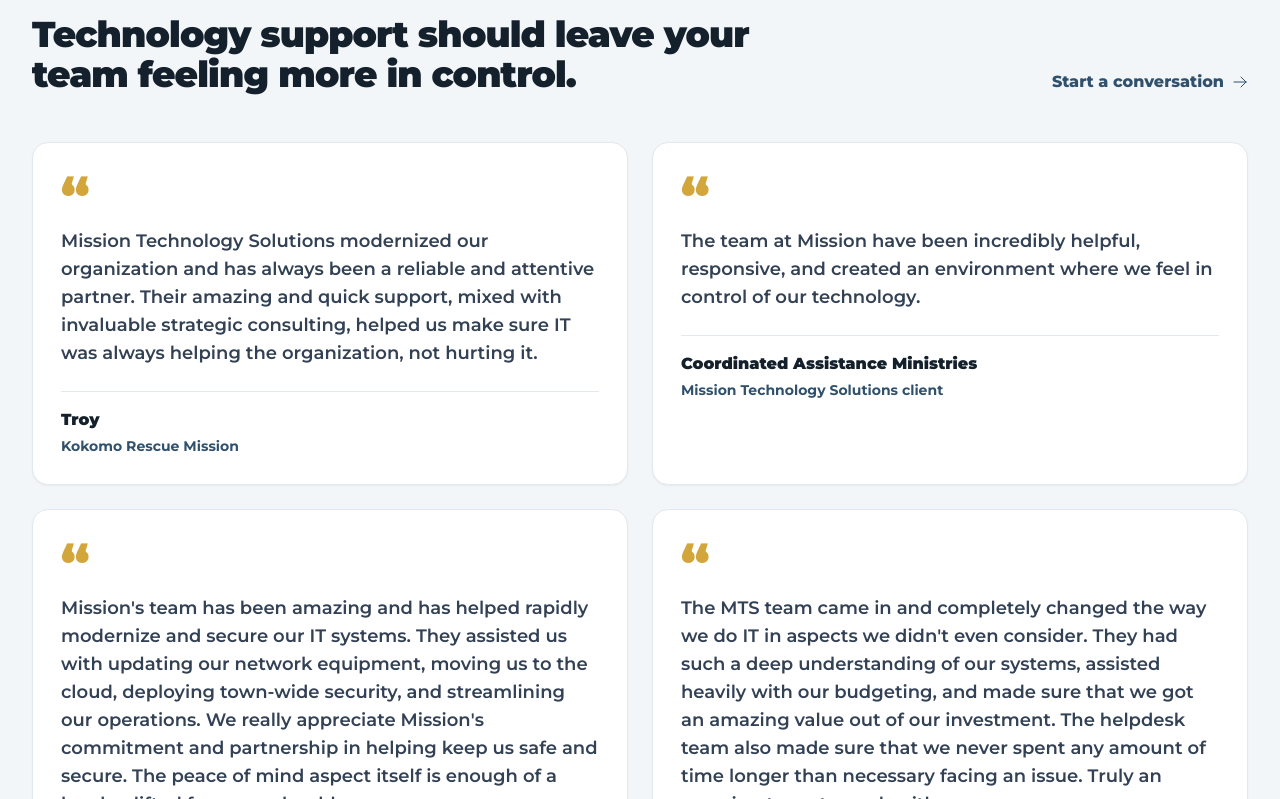
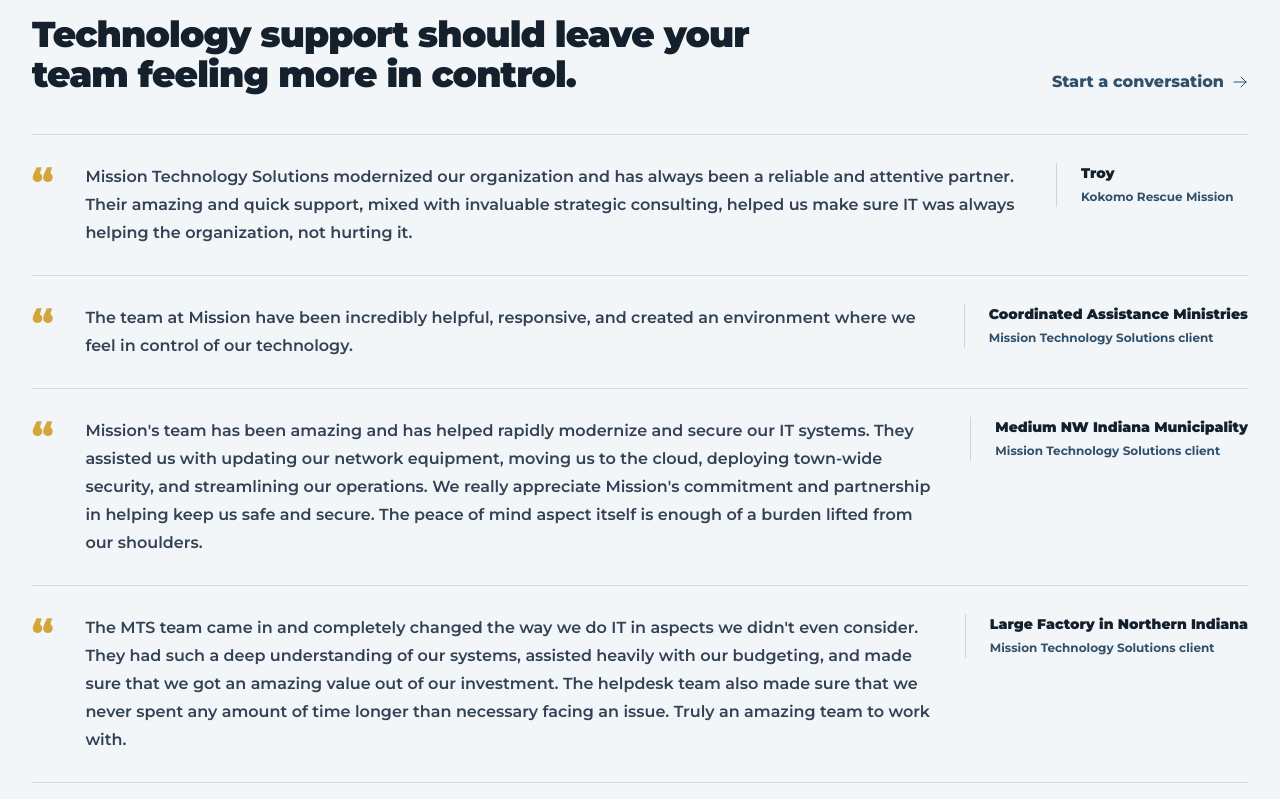
Before and after one commit to MissionTS/mts-site, a Next.js app: page / in a window 1280 px wide. Shown: the part 1221-2020 px from the top of the page. Built offline with nearby package versions, Linux system fonts and the light colour scheme.

Commit message:
Restyle testimonials as editorial quotes

```diff
--- a/app/page.tsx
+++ b/app/page.tsx
@@ -234,14 +234,14 @@
             </div>
             <Link href="/#contact" className="inline-flex shrink-0 items-center gap-2 font-extrabold text-mission-navy transition hover:text-mission-gold">Start a conversation <ArrowRightIcon className="h-4 w-4" /></Link>
           </div>
-          <div className="mt-12 grid gap-6 lg:grid-cols-2">
+          <div className="mt-10 divide-y divide-slate-300/80 border-y border-slate-300/80">
             {testimonials.map((testimonial) => (
-              <figure key={testimonial.organization} className="relative rounded-2xl border border-slate-200 bg-white p-6 shadow-sm sm:p-7">
-                <div className="text-5xl font-black leading-none text-mission-gold" aria-hidden="true">“</div>
-                <blockquote className="mt-2 text-lg font-semibold leading-7 text-slate-700">{testimonial.quote}</blockquote>
-                <figcaption className="mt-6 border-t border-slate-200 pt-4">
-                  <div className="font-black text-mission-ink">{testimonial.name}</div>
-                  <div className="mt-1 text-sm font-bold text-mission-navy">{testimonial.organization}</div>
+              <figure key={testimonial.organization} className="grid gap-4 py-7 lg:grid-cols-[auto_1fr_auto] lg:items-start lg:gap-8">
+                <div className="text-4xl font-black leading-none text-mission-gold" aria-hidden="true">“</div>
+                <blockquote className="text-base font-semibold leading-7 text-slate-700">{testimonial.quote}</blockquote>
+                <figcaption className="lg:min-w-48 lg:border-l lg:border-slate-300 lg:pl-6">
+                  <div className="text-sm font-black text-mission-ink">{testimonial.name}</div>
+                  <div className="mt-1 text-xs font-bold leading-5 text-mission-navy">{testimonial.organization}</div>
                 </figcaption>
               </figure>
             ))}
```
